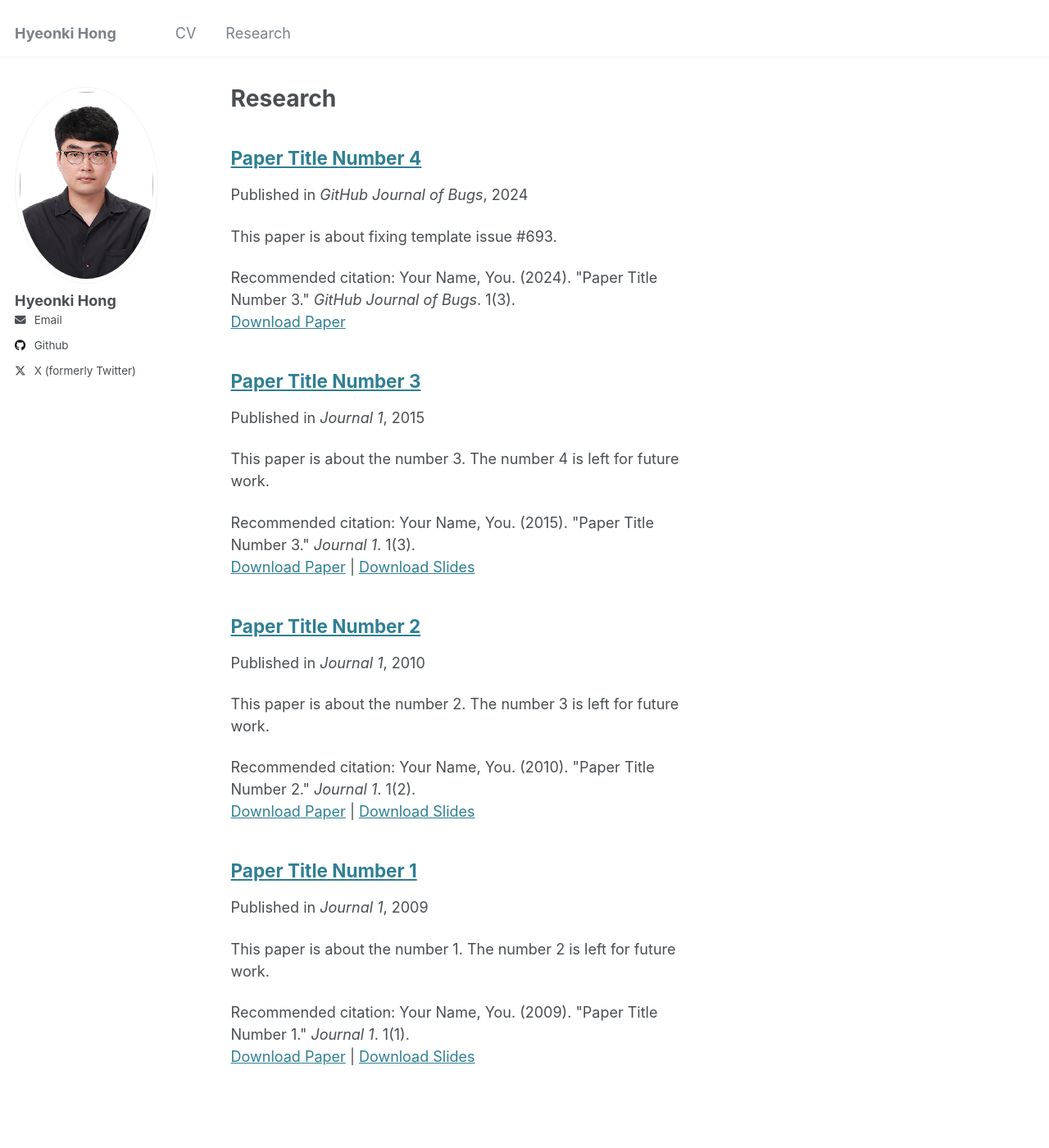
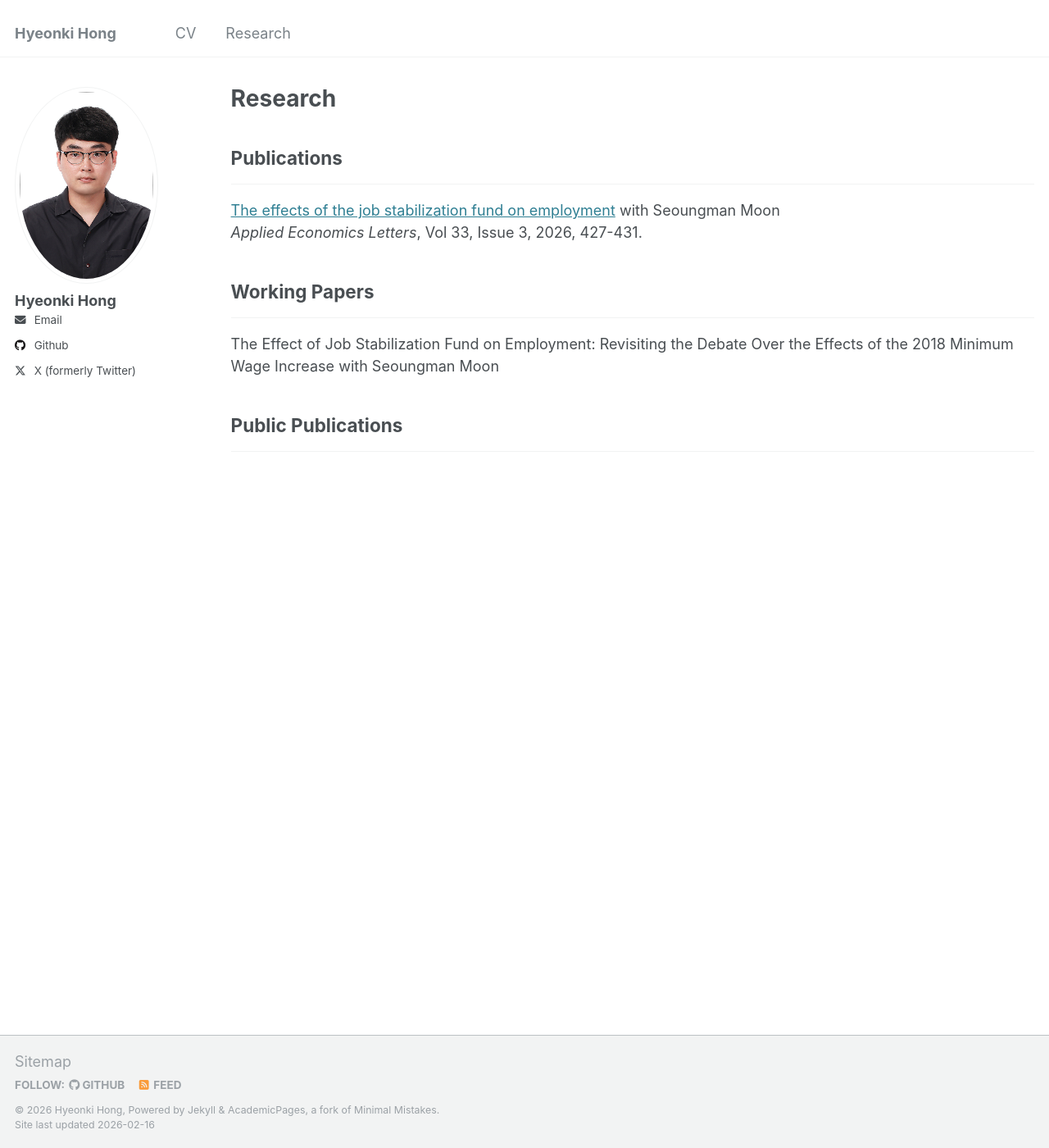
Before and after one commit to hyeonkihong/hyeonkihong.github.io, a Jekyll site: the page built from _pages/publications.html, in a window 1280 px wide and 1400 px high. Shown: the whole window at 82% size. Built offline with Jekyll 4.4.1, drawn with Linux system fonts in a browser that asks for light colours.

Commit message:
Update publications.html

```diff
--- a/_pages/publications.html
+++ b/_pages/publications.html
@@ -9,25 +9,18 @@ author_profile: true
   <div class="wordwrap">You can also find my articles on <a href="{{site.author.googlescholar}}">my Google Scholar profile</a>.</div>
 {% endif %}
 
-{% include base_path %}
+<h2>Publications</h2>
+<hr />
+<p>
+  <a href="https://www.tandfonline.com/doi/full/10.1080/13504851.2024.2371484">The effects of the job stabilization fund on employment</a> with Seoungman Moon<br />
+  <em>Applied Economics Letters</em>, Vol 33, Issue 3, 2026, 427-431.
+</p>
 
-<!-- New style rendering if publication categories are defined -->
-{% if site.publication_category %}
-  {% for category in site.publication_category  %}
-    {% assign title_shown = false %}
-    {% for post in site.publications reversed %}
-      {% if post.category != category[0] %}
-        {% continue %}
-      {% endif %}
-      {% unless title_shown %}
-        <h2>{{ category[1].title }}</h2><hr />
-        {% assign title_shown = true %}
-      {% endunless %}
-      {% include archive-single.html %}
-    {% endfor %}
-  {% endfor %}
-{% else %}
-  {% for post in site.publications reversed %}
-    {% include archive-single.html %}
-  {% endfor %}
-{% endif %}
+<h2>Working Papers</h2>
+<hr />
+<p>
+  The Effect of Job Stabilization Fund on Employment: Revisiting the Debate Over the Effects of the 2018 Minimum Wage Increase with Seoungman Moon
+</p>
+
+<h2>Public Publications</h2>
+<hr />
```
